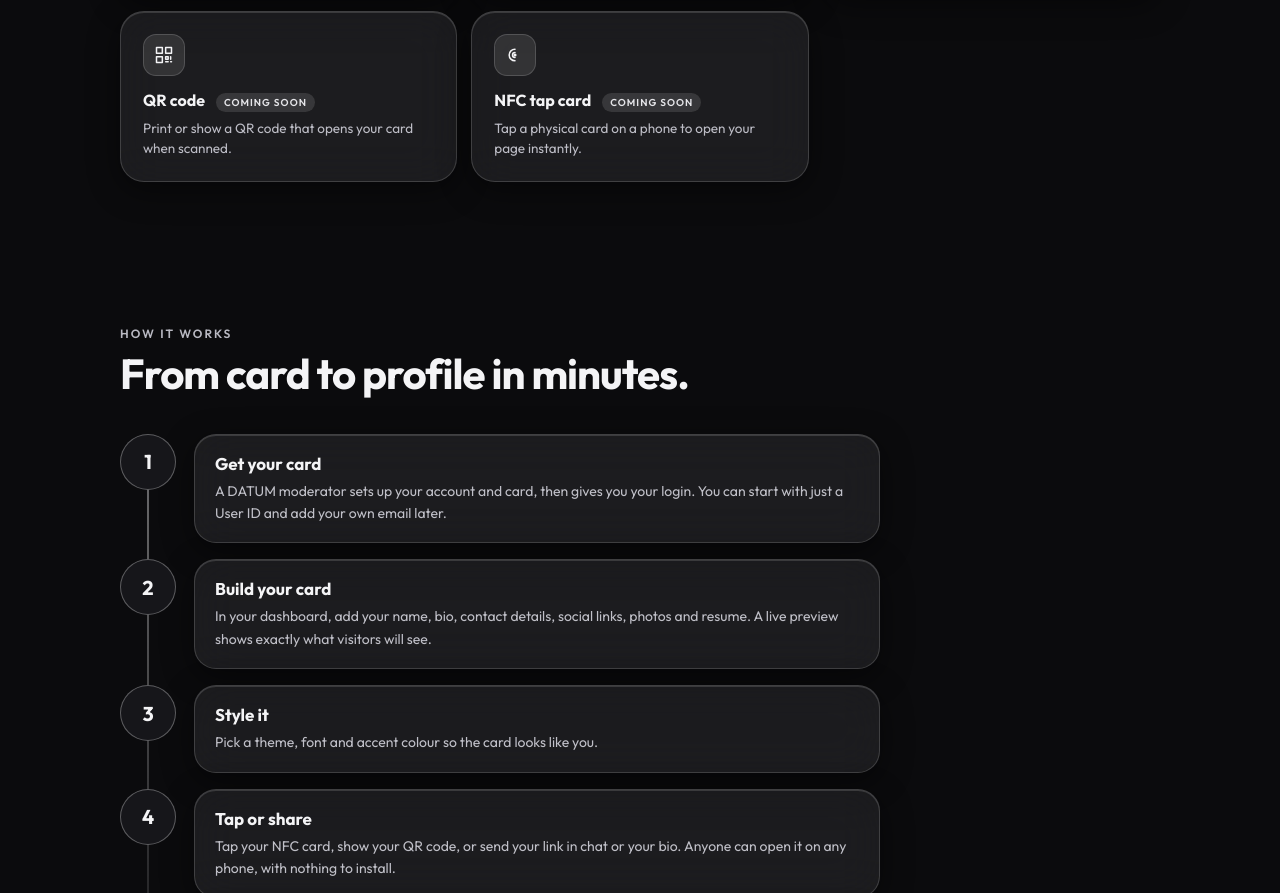
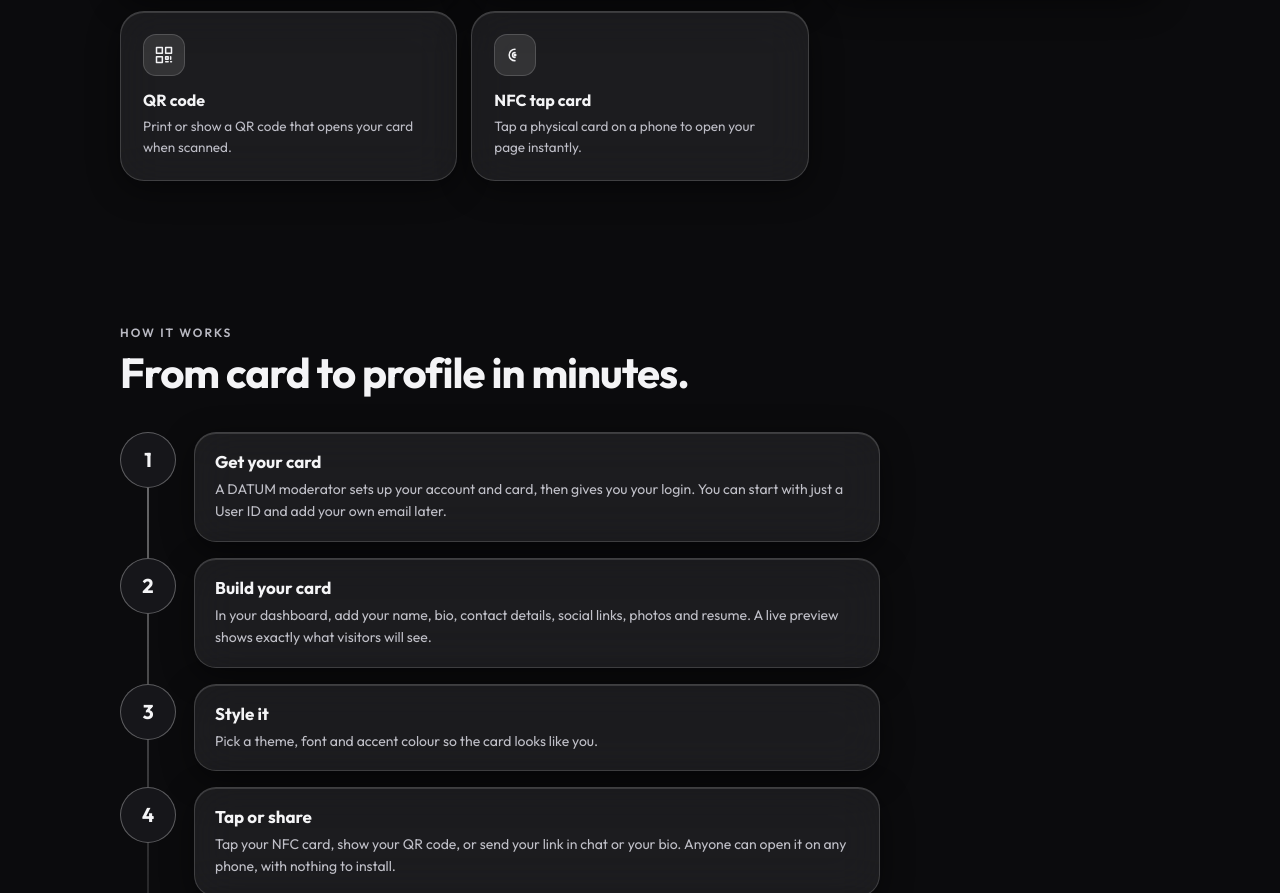
Before and after one commit to loomslogic/datum, a plain HTML site: page index.html in a window 1280 px wide. Shown: the part 2802-3695 px from the top of the page. Drawn offline with Linux system fonts and the light colour scheme.

```diff
--- a/index.html
+++ b/index.html
@@ -144,8 +144,8 @@
         <div class="f glass rv"><div class="ic"><svg viewBox="0 0 24 24" fill="none" stroke="currentColor" stroke-width="1.8" stroke-linecap="round" stroke-linejoin="round"><rect x="6" y="2" width="12" height="20" rx="3"/><path d="M11 18h2"/></svg></div><h3>Live preview editor</h3><p>See your card change as you type, right beside the editor.</p></div>
         <div class="f glass rv"><div class="ic"><svg viewBox="0 0 24 24" fill="none" stroke="currentColor" stroke-width="1.8" stroke-linecap="round" stroke-linejoin="round"><rect x="4" y="11" width="16" height="10" rx="2"/><path d="M8 11V7a4 4 0 0 1 8 0v4"/></svg></div><h3>Only you can edit</h3><p>Your card is protected by your account. Anyone can view it, but only you can change it.</p></div>
         <div class="f glass rv"><div class="ic"><svg viewBox="0 0 24 24" fill="none" stroke="currentColor" stroke-width="1.8" stroke-linecap="round" stroke-linejoin="round"><path d="M21 12a9 9 0 1 1-3-6.7L21 8M21 3v5h-5"/></svg></div><h3>Update anytime</h3><p>Changed your number or job? Edit once and your shared link shows the new details.</p></div>
-        <div class="f glass rv"><div class="ic"><svg viewBox="0 0 24 24" fill="none" stroke="currentColor" stroke-width="1.8" stroke-linecap="round" stroke-linejoin="round"><rect x="3" y="3" width="7" height="7"/><rect x="14" y="3" width="7" height="7"/><rect x="3" y="14" width="7" height="7"/><path d="M14 14h3v3h-3zM20 14v3M14 20h3M20 20h1"/></svg></div><h3>QR code <span class="soon">Coming soon</span></h3><p>Print or show a QR code that opens your card when scanned.</p></div>
-        <div class="f glass rv"><div class="ic"><svg viewBox="0 0 24 24" fill="none" stroke="currentColor" stroke-width="1.8" stroke-linecap="round" stroke-linejoin="round"><path d="M5 12a7 7 0 0 1 7-7M5 12a7 7 0 0 0 7 7M9 12a3 3 0 0 1 3-3M9 12a3 3 0 0 0 3 3"/><circle cx="12" cy="12" r="1" fill="currentColor"/></svg></div><h3>NFC tap card <span class="soon">Coming soon</span></h3><p>Tap a physical card on a phone to open your page instantly.</p></div>
+        <div class="f glass rv"><div class="ic"><svg viewBox="0 0 24 24" fill="none" stroke="currentColor" stroke-width="1.8" stroke-linecap="round" stroke-linejoin="round"><rect x="3" y="3" width="7" height="7"/><rect x="14" y="3" width="7" height="7"/><rect x="3" y="14" width="7" height="7"/><path d="M14 14h3v3h-3zM20 14v3M14 20h3M20 20h1"/></svg></div><h3>QR code</h3><p>Print or show a QR code that opens your card when scanned.</p></div>
+        <div class="f glass rv"><div class="ic"><svg viewBox="0 0 24 24" fill="none" stroke="currentColor" stroke-width="1.8" stroke-linecap="round" stroke-linejoin="round"><path d="M5 12a7 7 0 0 1 7-7M5 12a7 7 0 0 0 7 7M9 12a3 3 0 0 1 3-3M9 12a3 3 0 0 0 3 3"/><circle cx="12" cy="12" r="1" fill="currentColor"/></svg></div><h3>NFC tap card</h3><p>Tap a physical card on a phone to open your page instantly.</p></div>
       </div>
     </div>
   </section>
```
